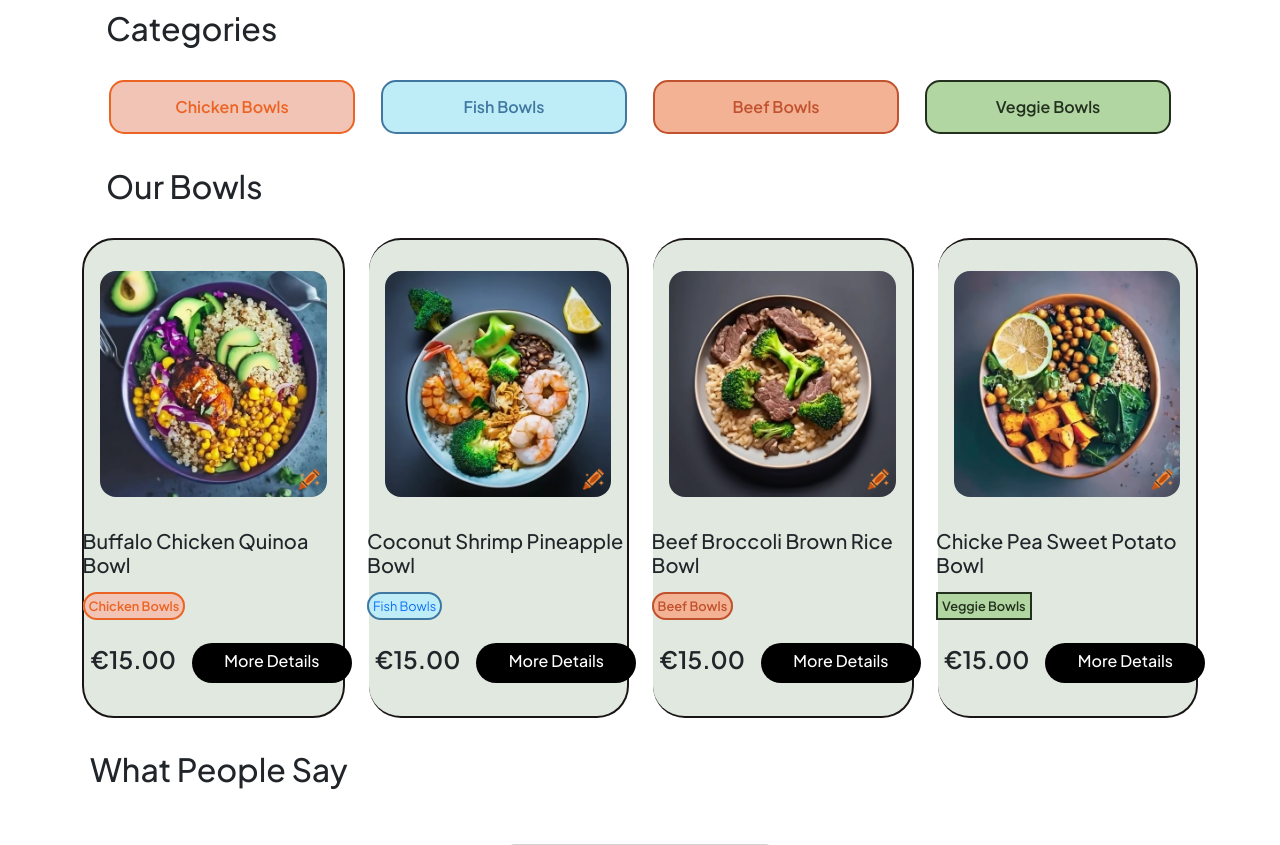
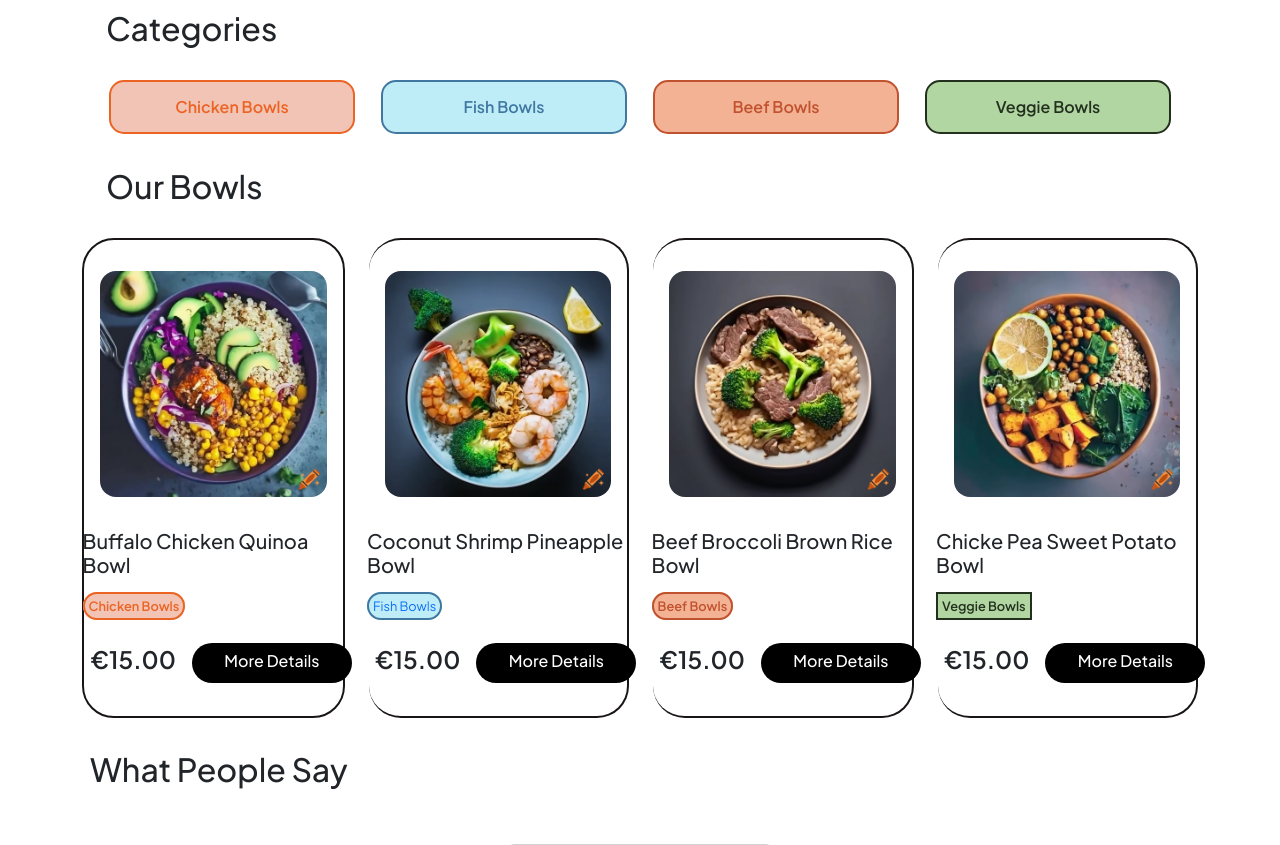
Before and after one commit to nataliiasolomchak21/blissbowl, a Django app: page / in a window 1280 px wide. Shown: the part 465-1310 px from the top of the page. Run offline with Django 3.2, Linux system fonts and the light colour scheme; some libraries are stand-ins or nearby versions.

Commit message:
Fix styling of product cards

```diff
--- a/requirements.txt
+++ b/requirements.txt
@@ -4,7 +4,6 @@ blinker==1.4
 certifi==2023.7.22
 charset-normalizer==3.3.1
 cloudinary==1.36.0
-command-not-found==0.3
 coverage==7.3.2
 cryptography==3.4.8
 dbus-python==1.2.18
--- a/static/css/base.css
+++ b/static/css/base.css
@@ -153,11 +153,11 @@ a {
     border-radius: 1.8rem;
     justify-content: center;
     align-items: center;
-    background: #E0E8E0;
 }
 
 .product-box img {
     border-radius: 1.5rem;
+    border-color: transparent;
 }
 
 .details-btn {
```
